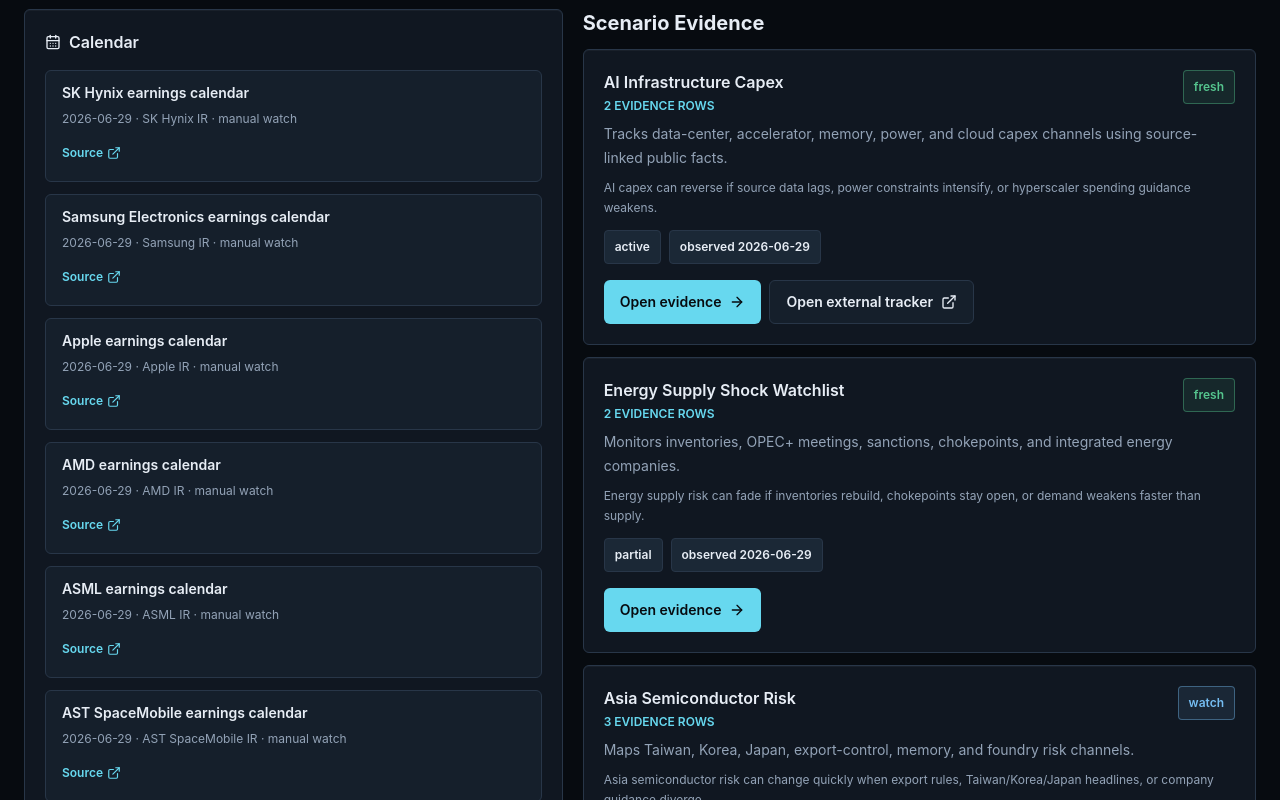
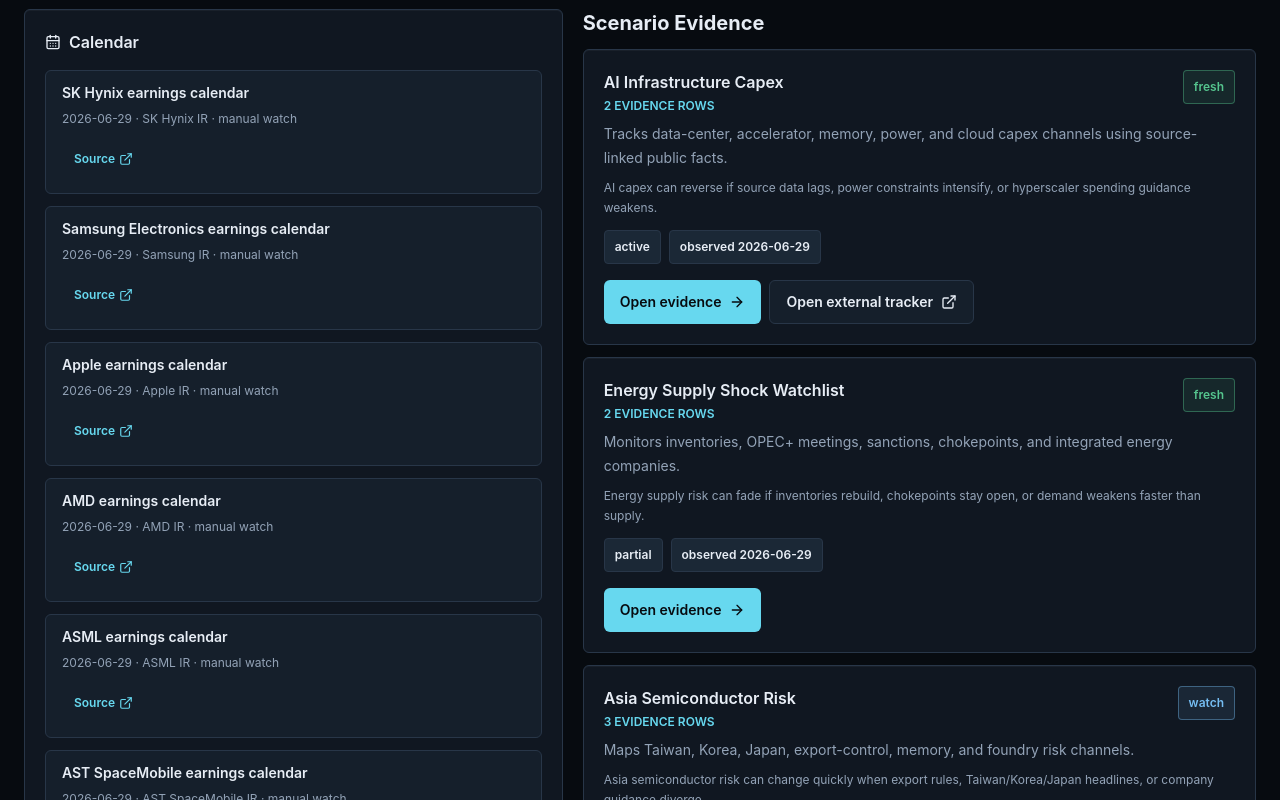
Before and after one commit to sahnsookyung/stonks-radar, a React (Vite) app in the folder apps/web/: page /en in a window 1280 px wide. Shown: the part 1440-2240 px from the top of the page. Built offline with nearby package versions, Linux system fonts and the light colour scheme.

Commit message:
Fix calendar source tap targets

```diff
--- a/apps/web/src/components/CalendarTable.tsx
+++ b/apps/web/src/components/CalendarTable.tsx
@@ -95,7 +95,7 @@
       href={item.source_url}
       target={item.source_url.startsWith("http") ? "_blank" : undefined}
       rel="noreferrer"
-      className="focus-ring inline-flex min-h-8 items-center gap-1 rounded text-xs font-semibold text-accent hover:text-accentSoft"
+      className="focus-ring inline-flex min-h-11 items-center gap-1 rounded px-3 text-xs font-semibold text-accent hover:text-accentSoft"
     >
       {item.source}
       <ExternalLink className="h-3.5 w-3.5" />
--- a/apps/web/src/pages/HomePage.tsx
+++ b/apps/web/src/pages/HomePage.tsx
@@ -109,7 +109,7 @@
                 <div className="mt-1.5 text-xs leading-5 text-muted">
                   {item.scheduled_local_date} · {item.source} · {calendarExpectationLabel(item.expectation_type, locale)}
                 </div>
-                <a href={item.source_url} target={item.source_url.startsWith("http") ? "_blank" : undefined} rel="noreferrer" className="focus-ring mt-2 inline-flex min-h-8 items-center gap-1 rounded text-xs font-semibold text-accent hover:text-accentSoft">
+                <a href={item.source_url} target={item.source_url.startsWith("http") ? "_blank" : undefined} rel="noreferrer" className="focus-ring mt-2 inline-flex min-h-11 items-center gap-1 rounded px-3 text-xs font-semibold text-accent hover:text-accentSoft">
                   {t("source")}
                   <ExternalLink className="h-3.5 w-3.5" />
                 </a>
```
